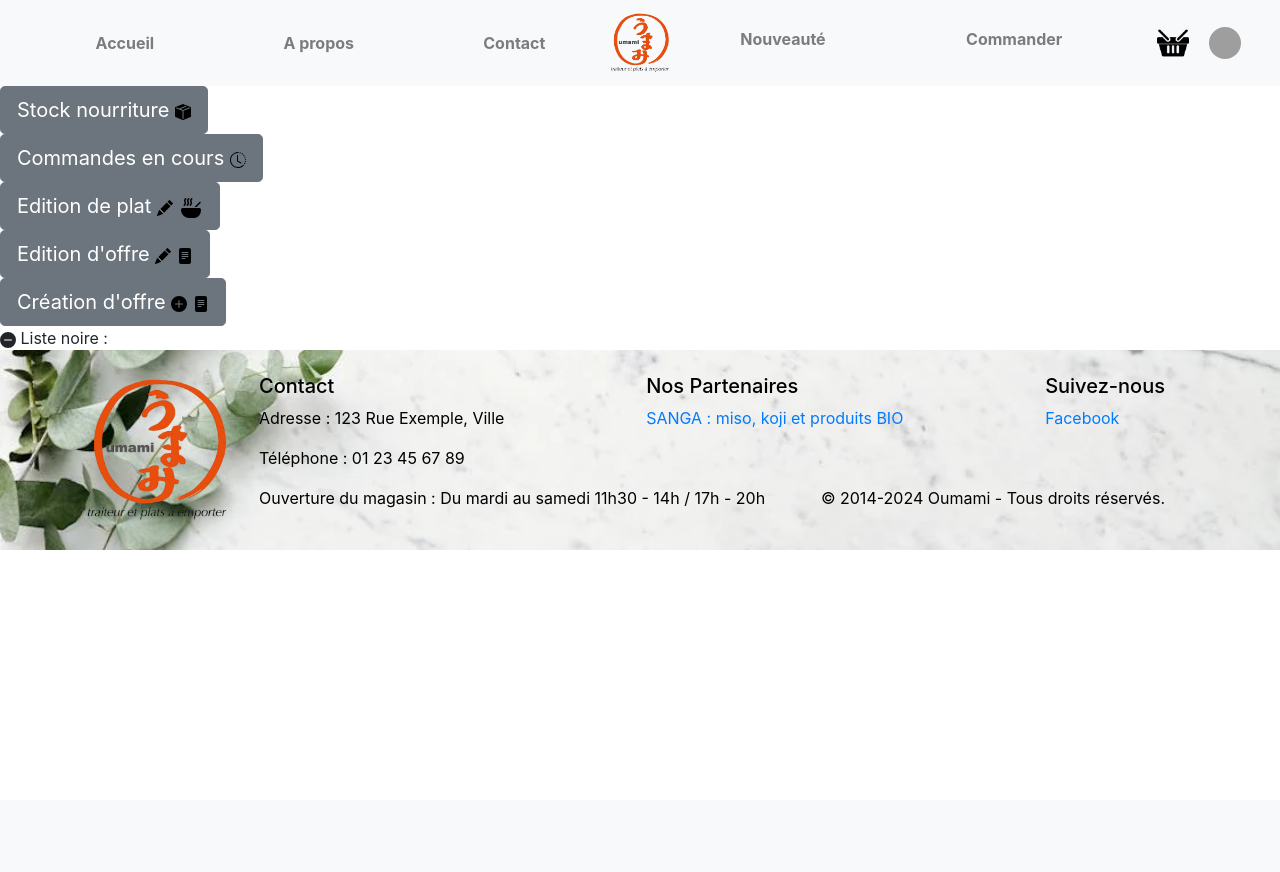
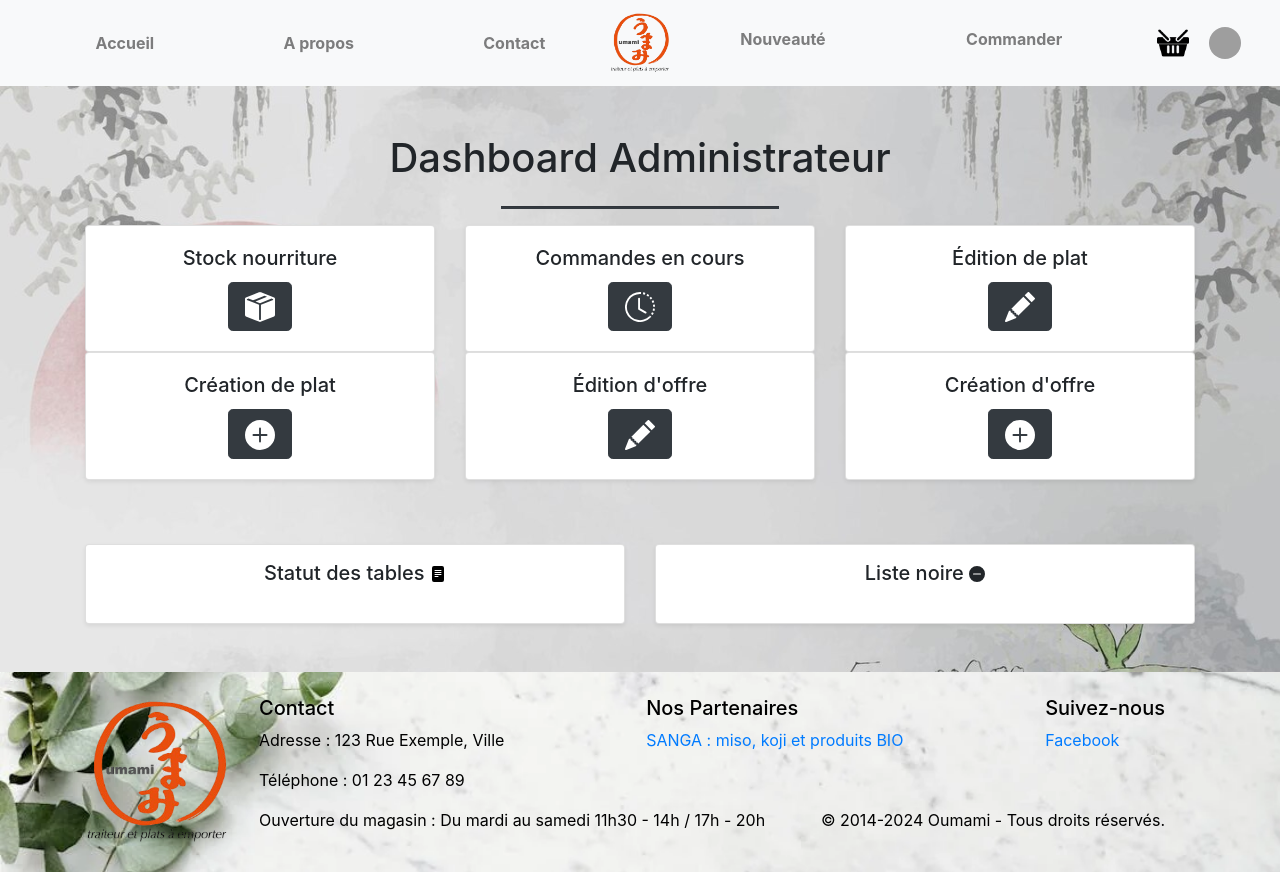
Before and after one commit to LeskGit/SAE_FI, a Python web app: template project/templates/admin_traiteur.html in a window 1280 px wide. Before the commit the page ends 550 px from the top, so only its background shows below. Run offline with Jinja, Linux system fonts and the light colour scheme; the template is opened without the code that fills it, so the values that code supplies are empty; some libraries are stand-ins or nearby versions; grey boxes are pictures that could not be loaded.

Commit message:
amelioretion interface dashboard

```diff
--- a/project/static/admin.css
+++ b/project/static/admin.css
@@ -5,3 +5,21 @@ span.occupee {
 span.disponible {
     color: green;
 }
+
+body{
+    background-image: url("img/background_dashboard.jpg");
+    background-size: cover;
+    background-position: center;
+    background-attachment: fixed;
+    background-repeat: no-repeat;
+}
+
+.row.justify-content-center{
+    margin-top: 4em;
+}
+
+.scrollbar-container {
+    max-height: 300px; /* Hauteur maximale pour les listes */
+    overflow-y: auto;  /* Active la scrollbar verticale */
+    padding: 5px;      /* Espacement interne */
+}
--- a/project/templates/admin_traiteur.html
+++ b/project/templates/admin_traiteur.html
@@ -5,91 +5,151 @@
 {% endblock %}
 {% block content %}
 
-<!--Stock nourriture-->
-<div class="">
-    <a type="button" class="btn btn-secondary btn-lg" href="{{ url_for('suivi_stock') }}">
-        Stock nourriture
-        <svg xmlns="http://www.w3.org/2000/svg" width="16" height="16" fill="black" class="bi bi-box-seam-fill" viewBox="0 0 16 16">
+<div class="container my-5">
+    <h1 class="text-center mb-4">Dashboard Administrateur</h1>
+    <hr class="w-25 mx-auto bg-dark bar">
+
+    <!-- Section principale du dashboard -->
+    <div class="row g-4">
+        <!-- Stock nourriture -->
+        <div class="col-md-4">
+            <div class="card shadow-sm h-100 text-center">
+                <div class="card-body">
+                    <h5 class="card-title">Stock nourriture</h5>
+                    <a href="{{ url_for('suivi_stock') }}" class="btn btn-dark btn-lg">
+                        <svg xmlns="http://www.w3.org/2000/svg" width="30" height="30" fill="white" class="bi bi-box-seam-fill" viewBox="0 0 16 16">
                             <path fill-rule="evenodd" d="M15.528 2.973a.75.75 0 0 1 .472.696v8.662a.75.75 0 0 1-.472.696l-7.25 2.9a.75.75 0 0 1-.557 0l-7.25-2.9A.75.75 0 0 1 0 12.331V3.669a.75.75 0 0 1 .471-.696L7.443.184l.01-.003.268-.108a.75.75 0 0 1 .558 0l.269.108.01.003zM10.404 2 4.25 4.461 1.846 3.5 1 3.839v.4l6.5 2.6v7.922l.5.2.5-.2V6.84l6.5-2.6v-.4l-.846-.339L8 5.961 5.596 5l6.154-2.461z"/>
                         </svg>
                     </a>
                 </div>
+            </div>
+        </div>
 
-<!--Commande en cours-->
-<div class="">
-    <a type="button" class="btn btn-secondary btn-lg" href="{{ url_for('suivi_commande') }}">
-        Commandes en cours
-        <svg xmlns="http://www.w3.org/2000/svg" width="16" height="16" fill="black" class="bi bi-clock-history" viewBox="0 0 16 16">
+        <!-- Commandes en cours -->
+        <div class="col-md-4">
+            <div class="card shadow-sm h-100 text-center">
+                <div class="card-body">
+                    <h5 class="card-title">Commandes en cours</h5>
+                    <a href="{{ url_for('suivi_commande') }}" class="btn btn-dark btn-lg">
+                        <svg xmlns="http://www.w3.org/2000/svg" width="30" height="30" fill="white" class="bi bi-clock-history" viewBox="0 0 16 16">
                             <path d="M8.515 1.019A7 7 0 0 0 8 1V0a8 8 0 0 1 .589.022zm2.004.45a7 7 0 0 0-.985-.299l.219-.976q.576.129 1.126.342zm1.37.71a7 7 0 0 0-.439-.27l.493-.87a8 8 0 0 1 .979.654l-.615.789a7 7 0 0 0-.418-.302zm1.834 1.79a7 7 0 0 0-.653-.796l.724-.69q.406.429.747.91zm.744 1.352a7 7 0 0 0-.214-.468l.893-.45a8 8 0 0 1 .45 1.088l-.95.313a7 7 0 0 0-.179-.483m.53 2.507a7 7 0 0 0-.1-1.025l.985-.17q.1.58.116 1.17zm-.131 1.538q.05-.254.081-.51l.993.123a8 8 0 0 1-.23 1.155l-.964-.267q.069-.247.12-.501m-.952 2.379q.276-.436.486-.908l.914.405q-.24.54-.555 1.038zm-.964 1.205q.183-.183.35-.378l.758.653a8 8 0 0 1-.401.432z"/>
                             <path d="M8 1a7 7 0 1 0 4.95 11.95l.707.707A8.001 8.001 0 1 1 8 0z"/>
                             <path d="M7.5 3a.5.5 0 0 1 .5.5v5.21l3.248 1.856a.5.5 0 0 1-.496.868l-3.5-2A.5.5 0 0 1 7 9V3.5a.5.5 0 0 1 .5-.5"/>
                         </svg>
                     </a>
                 </div>
+            </div>
+        </div>
 
-<!--Edition plat-->
-<div class="">
-    <a type="button" class="btn btn-secondary btn-lg" href="{{ url_for('edition_plat') }}">
-        Edition de plat
-        <svg xmlns="http://www.w3.org/2000/svg" width="16" height="16" fill="black" class="bi bi-pencil-fill" viewBox="0 0 16 16">
+        <!-- Édition de plat -->
+        <div class="col-md-4">
+            <div class="card shadow-sm h-100 text-center">
+                <div class="card-body">
+                    <h5 class="card-title">Édition de plat</h5>
+                    <a href="{{ url_for('edition_plat') }}" class="btn btn-dark btn-lg">
+                        <svg xmlns="http://www.w3.org/2000/svg" width="30" height="30" fill="white" class="bi bi-pencil-fill" viewBox="0 0 16 16">
                             <path d="M12.854.146a.5.5 0 0 0-.707 0L10.5 1.793 14.207 5.5l1.647-1.646a.5.5 0 0 0 0-.708zm.646 6.061L9.793 2.5 3.293 9H3.5a.5.5 0 0 1 .5.5v.5h.5a.5.5 0 0 1 .5.5v.5h.5a.5.5 0 0 1 .5.5v.5h.5a.5.5 0 0 1 .5.5v.207zm-7.468 7.468A.5.5 0 0 1 6 13.5V13h-.5a.5.5 0 0 1-.5-.5V12h-.5a.5.5 0 0 1-.5-.5V11h-.5a.5.5 0 0 1-.5-.5V10h-.5a.5.5 0 0 1-.175-.032l-.179.178a.5.5 0 0 0-.11.168l-2 5a.5.5 0 0 0 .65.65l5-2a.5.5 0 0 0 .168-.11z"/>
                         </svg>
-        <img src="{{ url_for('static', filename='img/food_admin.png') }}" alt="Nourriture">
+
                     </a>
                 </div>
+            </div>
+        </div>
 
-<!--Edition offre-->
-<div class="">
-    <a type="button" class="btn btn-secondary btn-lg" href="{{ url_for('edition_offre') }}">
-        Edition d'offre
-        <svg xmlns="http://www.w3.org/2000/svg" width="16" height="16" fill="black" class="bi bi-pencil-fill" viewBox="0 0 16 16">
+        <!-- Création de plat -->
+        <div class="col-md-4">
+            <div class="card shadow-sm h-100 text-center">
+                <div class="card-body">
+                    <h5 class="card-title">Création de plat</h5>
+                    <a href="{{ url_for('creation_plat') }}" class="btn btn-dark btn-lg">
+                        <svg xmlns="http://www.w3.org/2000/svg" width="30" height="30" fill="white" class="bi bi-plus-circle-fill" viewBox="0 0 16 16">
+                            <path d="M16 8A8 8 0 1 1 0 8a8 8 0 0 1 16 0M8.5 4.5a.5.5 0 0 0-1 0v3h-3a.5.5 0 0 0 0 1h3v3a.5.5 0 0 0 1 0v-3h3a.5.5 0 0 0 0-1h-3z"/>
+                        </svg>
+
+                    </a>
+                </div>
+            </div>
+        </div>
+
+        <!-- Édition d'offre -->
+        <div class="col-md-4">
+            <div class="card shadow-sm h-100 text-center">
+                <div class="card-body">
+                    <h5 class="card-title">Édition d'offre</h5>
+                    <a href="{{ url_for('edition_offre') }}" class="btn btn-dark btn-lg">
+                        <svg xmlns="http://www.w3.org/2000/svg" width="30" height="30" fill="white" class="bi bi-pencil-fill" viewBox="0 0 16 16">
                             <path d="M12.854.146a.5.5 0 0 0-.707 0L10.5 1.793 14.207 5.5l1.647-1.646a.5.5 0 0 0 0-.708zm.646 6.061L9.793 2.5 3.293 9H3.5a.5.5 0 0 1 .5.5v.5h.5a.5.5 0 0 1 .5.5v.5h.5a.5.5 0 0 1 .5.5v.5h.5a.5.5 0 0 1 .5.5v.207zm-7.468 7.468A.5.5 0 0 1 6 13.5V13h-.5a.5.5 0 0 1-.5-.5V12h-.5a.5.5 0 0 1-.5-.5V11h-.5a.5.5 0 0 1-.5-.5V10h-.5a.5.5 0 0 1-.175-.032l-.179.178a.5.5 0 0 0-.11.168l-2 5a.5.5 0 0 0 .65.65l5-2a.5.5 0 0 0 .168-.11z"/>
-        </svg>
-        <svg xmlns="http://www.w3.org/2000/svg" width="16" height="16" fill="black" class="bi bi-file-text-fill" viewBox="0 0 16 16">
-            <path d="M12 0H4a2 2 0 0 0-2 2v12a2 2 0 0 0 2 2h8a2 2 0 0 0 2-2V2a2 2 0 0 0-2-2M5 4h6a.5.5 0 0 1 0 1H5a.5.5 0 0 1 0-1m-.5 2.5A.5.5 0 0 1 5 6h6a.5.5 0 0 1 0 1H5a.5.5 0 0 1-.5-.5M5 8h6a.5.5 0 0 1 0 1H5a.5.5 0 0 1 0-1m0 2h3a.5.5 0 0 1 0 1H5a.5.5 0 0 1 0-1"/>
                         </svg>
                     </a>
                 </div>
+            </div>
+        </div>
 
-<!--Création offre-->
-<div class="">
-    <a type="button" class="btn btn-secondary btn-lg" href="{{ url_for('creation_offre') }}">
-        Création d'offre
-        <svg xmlns="http://www.w3.org/2000/svg" width="16" height="16" fill="black" class="bi bi-plus-circle-fill" viewBox="0 0 16 16">
+        <!-- Création d'offre -->
+        <div class="col-md-4">
+            <div class="card shadow-sm h-100 text-center">
+                <div class="card-body">
+                    <h5 class="card-title">Création d'offre</h5>
+                    <a href="{{ url_for('creation_offre') }}" class="btn btn-dark btn-lg">
+                        <svg xmlns="http://www.w3.org/2000/svg" width="30" height="30" fill="white" class="bi bi-plus-circle-fill" viewBox="0 0 16 16">
                             <path d="M16 8A8 8 0 1 1 0 8a8 8 0 0 1 16 0M8.5 4.5a.5.5 0 0 0-1 0v3h-3a.5.5 0 0 0 0 1h3v3a.5.5 0 0 0 1 0v-3h3a.5.5 0 0 0 0-1h-3z"/>
-          </svg>
-        <svg xmlns="http://www.w3.org/2000/svg" width="16" height="16" fill="black" class="bi bi-file-text-fill" viewBox="0 0 16 16">
-            <path d="M12 0H4a2 2 0 0 0-2 2v12a2 2 0 0 0 2 2h8a2 2 0 0 0 2-2V2a2 2 0 0 0-2-2M5 4h6a.5.5 0 0 1 0 1H5a.5.5 0 0 1 0-1m-.5 2.5A.5.5 0 0 1 5 6h6a.5.5 0 0 1 0 1H5a.5.5 0 0 1-.5-.5M5 8h6a.5.5 0 0 1 0 1H5a.5.5 0 0 1 0-1m0 2h3a.5.5 0 0 1 0 1H5a.5.5 0 0 1 0-1"/>
                         </svg>
                     </a>
                 </div>
+            </div>
+        </div>
+    </div>
 
-<!--Création du tableau des tables disponibles ou non-->
-<div>
+    <!-- Statut des tables et liste noire -->
+    <div class="row justify-content-center">
+        <!-- Liste des tables -->
+        <div class="col-md-6">
+            <div class="card shadow-sm p-3">
+                <h5 class="card-title text-center">Statut des tables <svg xmlns="http://www.w3.org/2000/svg" width="16" height="16" fill="black" class="bi bi-file-text-fill" viewBox="0 0 16 16">
+                    <path d="M12 0H4a2 2 0 0 0-2 2v12a2 2 0 0 0 2 2h8a2 2 0 0 0 2-2V2a2 2 0 0 0-2-2M5 4h6a.5.5 0 0 1 0 1H5a.5.5 0 0 1 0-1m-.5 2.5A.5.5 0 0 1 5 6h6a.5.5 0 0 1 0 1H5a.5.5 0 0 1-.5-.5M5 8h6a.5.5 0 0 1 0 1H5a.5.5 0 0 1 0-1m0 2h3a.5.5 0 0 1 0 1H5a.5.5 0 0 1 0-1"/>
+                </svg></h5>
+                <div class="scrollbar-container">
+                    <ul class="list-group">
                         {% for table in tables.keys() %}
                             {% if tables[table] %}
-            Table {{ table }} : <span class = occupee> Occupée</span>
+                                <li class="list-group-item d-flex justify-content-between">
+                                    Table {{ table }} <span class="badge bg-danger">Occupée</span>
+                                </li>
                             {% else %}
-            Table {{ table }} : <span class = disponible> Disponible</span>
+                                <li class="list-group-item d-flex justify-content-between">
+                                    Table {{ table }} <span class="badge bg-success">Disponible</span>
+                                </li>
                             {% endif %}
                         {% endfor %}
+                    </ul>
+                </div>
+            </div>
         </div>
 
-<div>
-    <svg xmlns="http://www.w3.org/2000/svg" width="16" height="16" fill="currentColor" class="bi bi-dash-circle-fill" viewBox="0 0 16 16">
+        <!-- Liste noire -->
+        <div class="col-md-6">
+            <div class="card shadow-sm p-3">
+                <h5 class="card-title text-center">Liste noire <svg xmlns="http://www.w3.org/2000/svg" width="16" height="16" fill="currentColor" class="bi bi-dash-circle-fill" viewBox="0 0 16 16">
                     <path d="M16 8A8 8 0 1 1 0 8a8 8 0 0 1 16 0M4.5 7.5a.5.5 0 0 0 0 1h7a.5.5 0 0 0 0-1z"/>
-    </svg>
-    Liste noire :
-    <br>
+                </svg></h5>
+                <div class="scrollbar-container">
+                    <ul class="list-group">
                         {% for client in blacklist %}
-        {{ client.prenom }} {{ client.nom }} {{ client.num_tel }}
-        <a type="button" class="btn-secondary btn-lg" href="{{ url_for('blackliste_supprimer', id_client = client.num_tel) }}">
-            <svg xmlns="http://www.w3.org/2000/svg" width="16" height="16" fill="currentColor" class="bi bi-dash" viewBox="0 0 16 16">
-                <path d="M4 8a.5.5 0 0 1 .5-.5h7a.5.5 0 0 1 0 1h-7A.5.5 0 0 1 4 8"/>
+                            <li class="list-group-item d-flex justify-content-between align-items-center">
+                                {{ client.prenom }} {{ client.nom }} - {{ client.num_tel }}
+                                <a href="{{ url_for('blackliste_supprimer', id_client=client.num_tel) }}" class="btn btn-outline-danger btn-sm">
+                                    <svg xmlns="http://www.w3.org/2000/svg" width="16" height="16" fill="currentColor" class="bi bi-trash" viewBox="0 0 16 16">
+                                        <path d="M5.5 5a.5.5 0 0 1 .5-.5h4a.5.5 0 0 1 .5.5V6h5a.5.5 0 0 1 0 1H1a.5.5 0 0 1 0-1h5V5zm0 1V5h4v1h-4zm0 2v4.5a.5.5 0 0 0 .5.5h3a.5.5 0 0 0 .5-.5V8h-4z"/>
                                     </svg>
                                 </a>
+                            </li>
+                        {% endfor %}
+                    </ul>
+                </div>
+            </div>
+        </div>
+</div>
 
-    {% endfor %}
 </div>
 
 {% endblock %}
```
Also changed, not shown: project/static/img/background_dashboard.jpg (added). Lines whose indentation alone changed are shown as unchanged.
